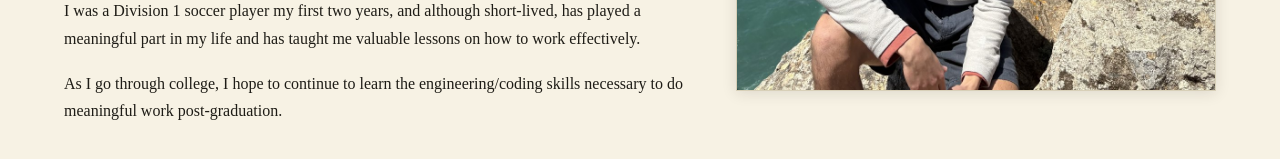
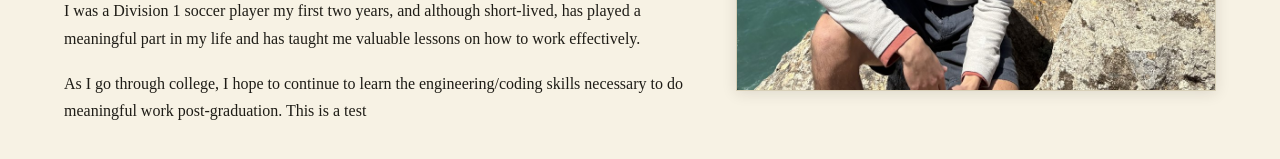
Before and after one commit to kentneureiter/portfolio, a Next.js app: page /about in a window 1280 px wide. Shown: the part 715-874 px from the top of the page. Built offline with nearby package versions, Linux system fonts and the light colour scheme.

Commit message:
this is a test

```diff
--- a/app/about/page.tsx
+++ b/app/about/page.tsx
@@ -50,7 +50,7 @@ export default function About() {
           </p>
           <p>
             As I go through college, I hope to continue to learn the
-            engineering/coding skills necessary to do meaningful work post-graduation.
+            engineering/coding skills necessary to do meaningful work post-graduation. This is a test
           </p>
         </div>
         <figure className={styles.figure}>
--- a/package.json
+++ b/package.json
@@ -9,7 +9,7 @@
     "lint": "eslint"
   },
   "dependencies": {
-    "next": "16.2.9",
+    "next": "^16.4.1",
     "react": "19.2.4",
     "react-dom": "19.2.4"
   },
@@ -18,7 +18,7 @@
     "@types/react": "^19",
     "@types/react-dom": "^19",
     "eslint": "^9",
-    "eslint-config-next": "16.2.9",
+    "eslint-config-next": "^16.4.1",
     "typescript": "^5"
   }
 }
```
Also changed, not shown: 1 other file (tests, documents, lock files or other folders).
